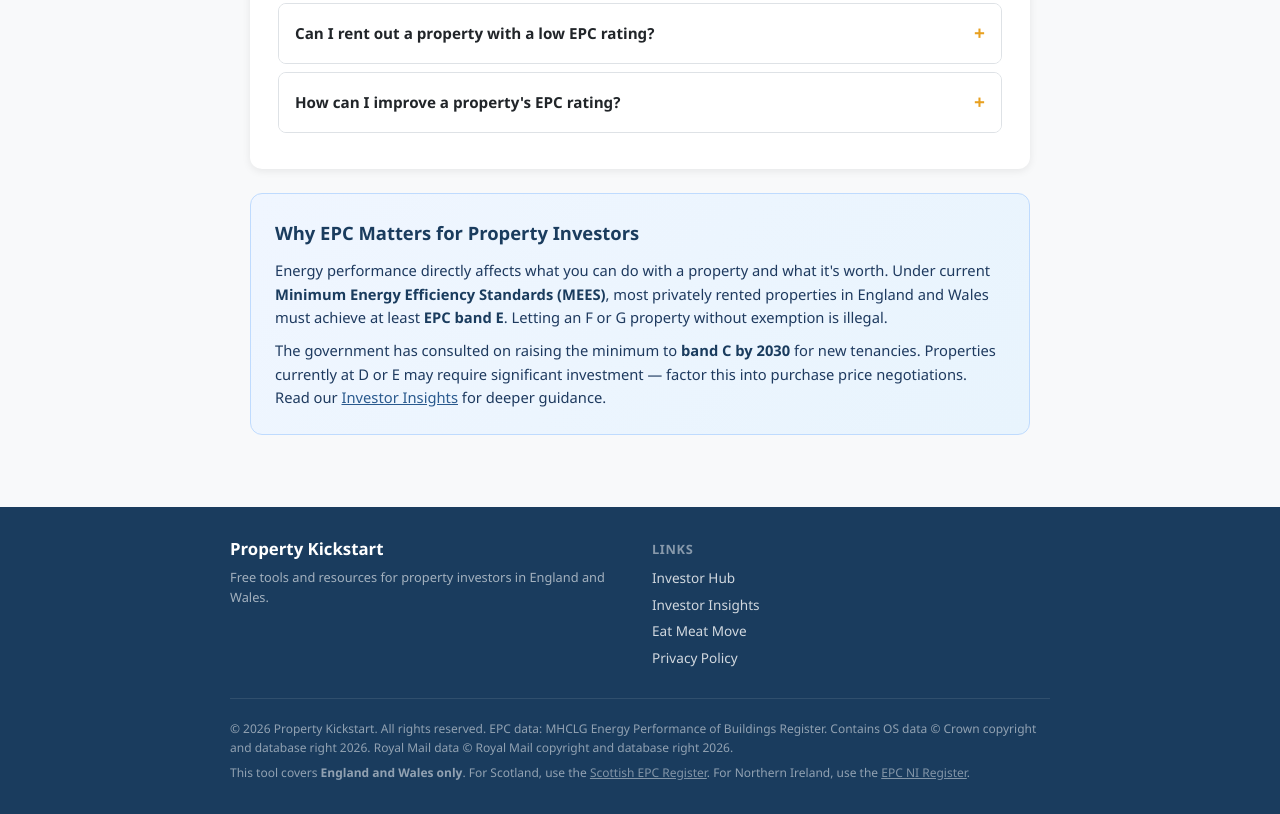
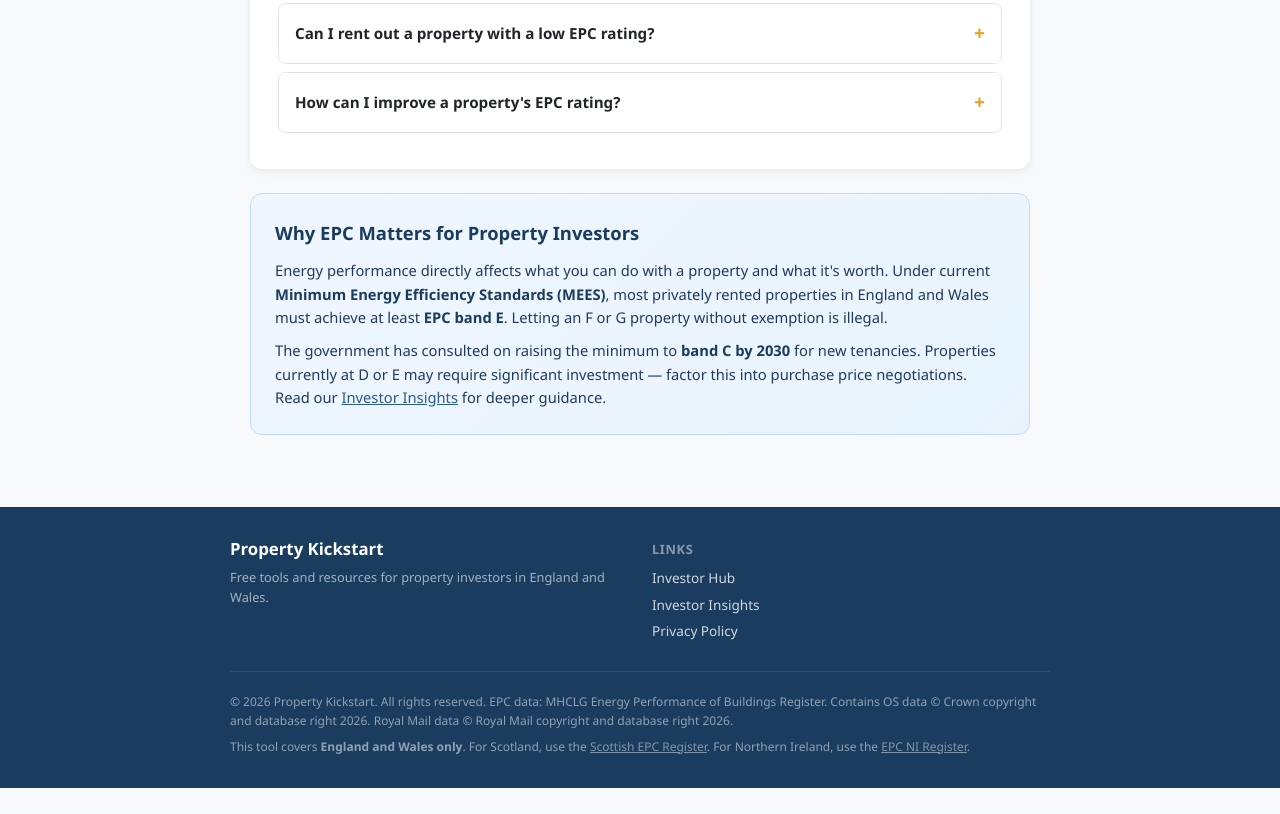
Before and after one commit to inspiredhunter-hq/PropertyKickstart-EPC, a website: page index.html in a window 1280 px wide. Shown: the part 980-1794 px from the top of the page. After the commit the page ends 1768 px from the top, so only its background shows below. Drawn offline with Linux system fonts and the light colour scheme.

Commit message:
Remove unrelated Eat Meat Move link from EPC Checker footer

```diff
--- a/index.html
+++ b/index.html
@@ -1144,7 +1144,6 @@
         <h3>Links</h3>
         <a href="https://hub.propertykickstart.co.uk/">Investor Hub</a>
         <a href="https://hub.propertykickstart.co.uk/insights">Investor Insights</a>
-        <a href="https://register.eatmeatmove.com/">Eat Meat Move</a>
         <a href="https://hub.propertykickstart.co.uk/privacy">Privacy Policy</a>
       </div>
     </div>
```
